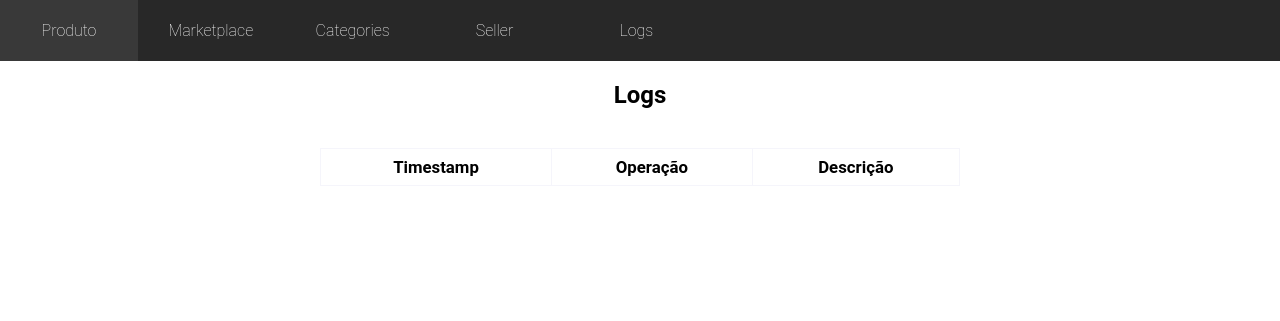
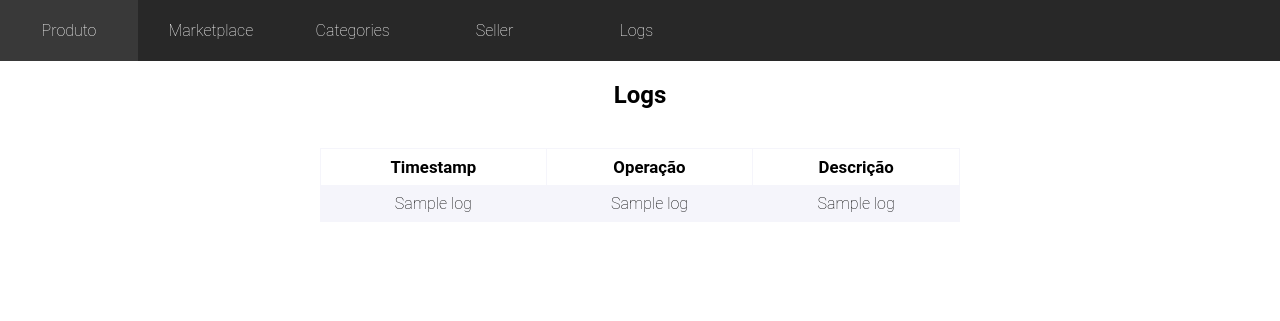
Before and after one commit to josue-avila/OTS-ATP8, a Flask app: page /logs in a window 1280 px wide. Shown: the top 321 px of the page. Run offline with Flask 2, Linux system fonts and the light colour scheme; a database or web service that is not in the repository returns one stand-in record (values such as "Sample title"); lists and menus that the app fills with data are empty; some libraries are stand-ins or nearby versions.

Commit message:
Conserta template de listagem de logs

```diff
--- a/web/templates/list_log.html
+++ b/web/templates/list_log.html
@@ -9,34 +9,25 @@
             <th>Descrição</th>
         </tr>
         {% for log in list %}
-        {% if log[2] == "get" %}
-        <tr style="color: blue">
-            <td>{{ log[1] }}</td>
-            <td>{{ log[2] }}</td>
-            <td>{{ log[3] }}</td>
-        </tr>
-        {% endif %}
-        {% if log[2] == "set" %}
-        <tr style="color: green">
-            <td>{{ log[1] }}</td>
-            <td>{{ log[2] }}</td>
-            <td>{{ log[3] }}</td>
-        </tr>
-        {% endif %}
-        {% if log[2] == "update" %}
-        <tr style="color: yellow">
-            <td>{{ log[1] }}</td>
-            <td>{{ log[2] }}</td>
-            <td>{{ log[3] }}</td>
-        </tr>
-        {% endif %}
-        {% if log[2] == "delete" %}
-        <tr style="color: red">
-            <td>{{ log[1] }}</td>
-            <td>{{ log[2] }}</td>
-            <td>{{ log[3] }}</td>
-        </tr>
-        {% endif %}
+            {% if log.operation == "get" %}
+                <tr style="color: blue">
+            {% endif %}
+
+            {% if log.operation == "set" %}
+                <tr style="color: green">
+            {% endif %}
+
+            {% if log.operation == "update" %}
+                <tr style="color: yellow">
+            {% endif %}
+
+            {% if log.operation == "delete" %}
+                <tr style="color: red">
+            {% endif %}
+                    <td>{{ log.timestamp }}</td>
+                    <td>{{ log.operation }}</td>
+                    <td>{{ log.description }}</td>
+                </tr>
         {% endfor %}
     </table>
 </div>
```
